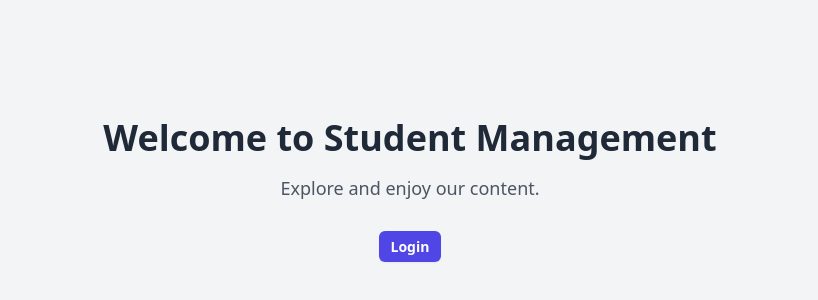
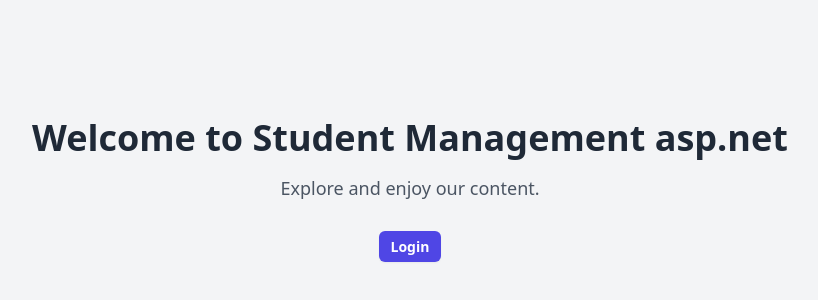
Before and after one commit to SwarupKanade/VendorPortal, a React (Create React App) app in the folder Frontend/: page / in a window 1280 px wide. Shown: the part 212-512 px from the top of the page, without its empty margins (230-1048 px from the left). Built offline with nearby package versions, Linux system fonts and the light colour scheme.

Commit message:
first commit

```diff
--- a/Frontend/src/App.js
+++ b/Frontend/src/App.js
@@ -4,7 +4,7 @@ function App() {
       <div className="min-h-screen flex items-center justify-center bg-gray-100">
         <div className="text-center">
           <h1 className="text-4xl font-bold text-gray-800 mb-4">
-            Welcome to Student Management
+            Welcome to Student Management asp.net
           </h1>
           <p className="text-lg text-gray-600 mb-8">
             Explore and enjoy our content.
```
